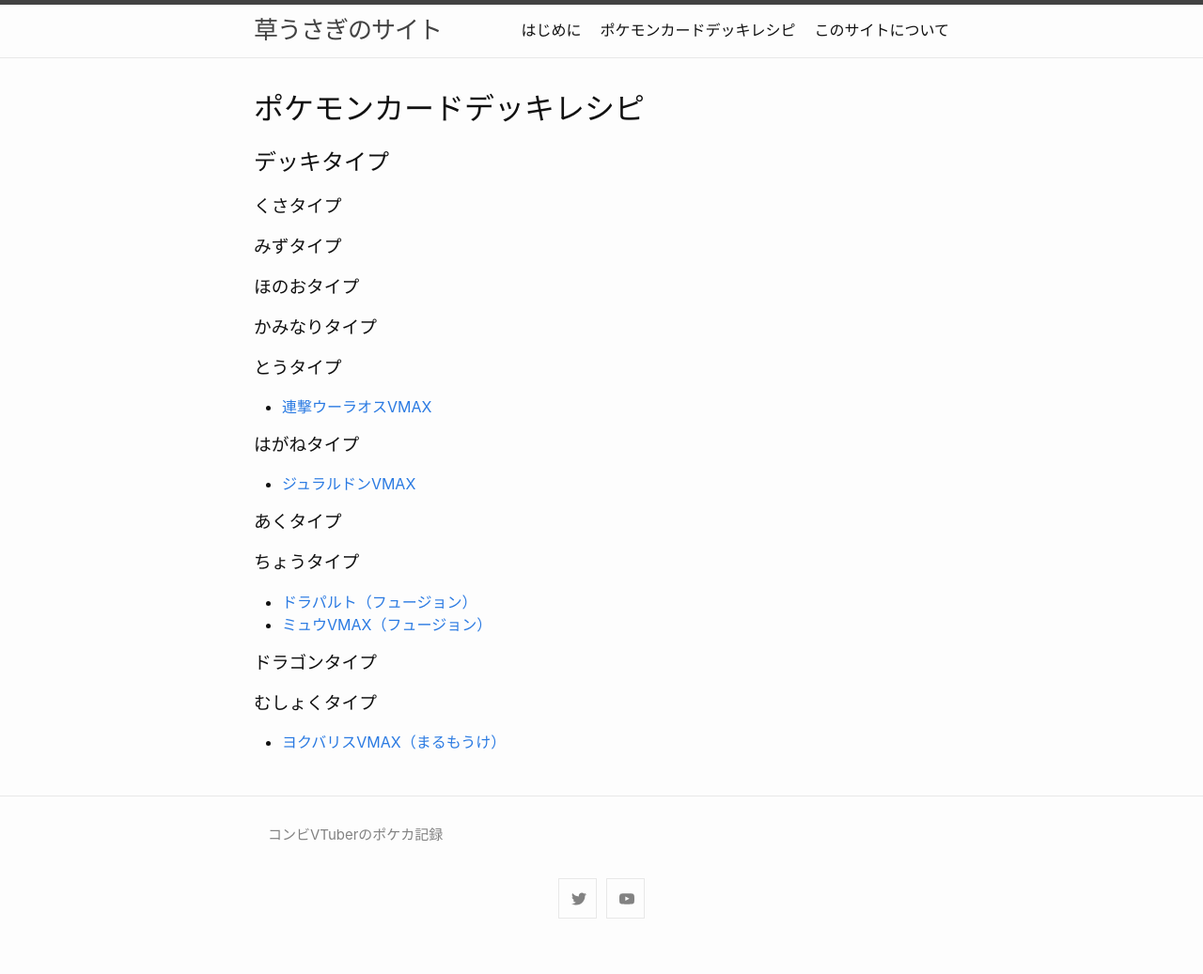
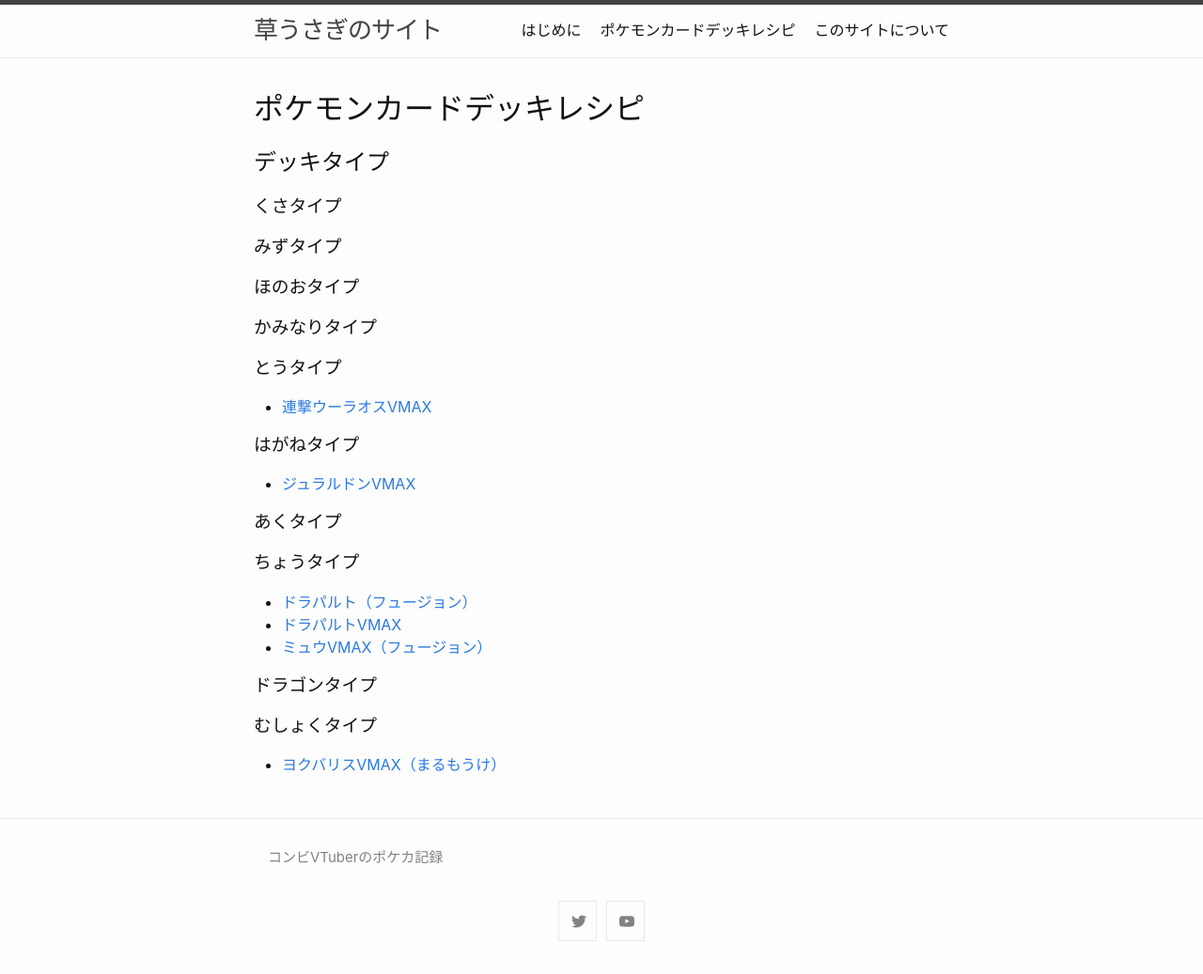
Before and after one commit to Kusausagi-Tsukasa/Kusausagi-Tsukasa.github.io, a Jekyll site: the page built from Deck/recipeHome.md, in a window 1280 px wide. Shown: the whole page at 94% size. Built offline with Jekyll 4.4.1, drawn with Linux system fonts in a browser that asks for light colours; our own code applies the rules of GitHub Pages for plain Markdown files; before the commit the page ends 1013 px from its top, so only the background shows below that.

Commit message:
Update recipeHome.md

```diff
--- a/Deck/recipeHome.md
+++ b/Deck/recipeHome.md
@@ -23,6 +23,7 @@
 ### ちょうタイプ
 
 - [ドラパルト（フュージョン）](Fusion_dragapult.md)
+- [ドラパルトVMAX](Dragapult.md)
 - [ミュウVMAX（フュージョン）](Fusion_mew.md)
 
 ### ドラゴンタイプ
```
